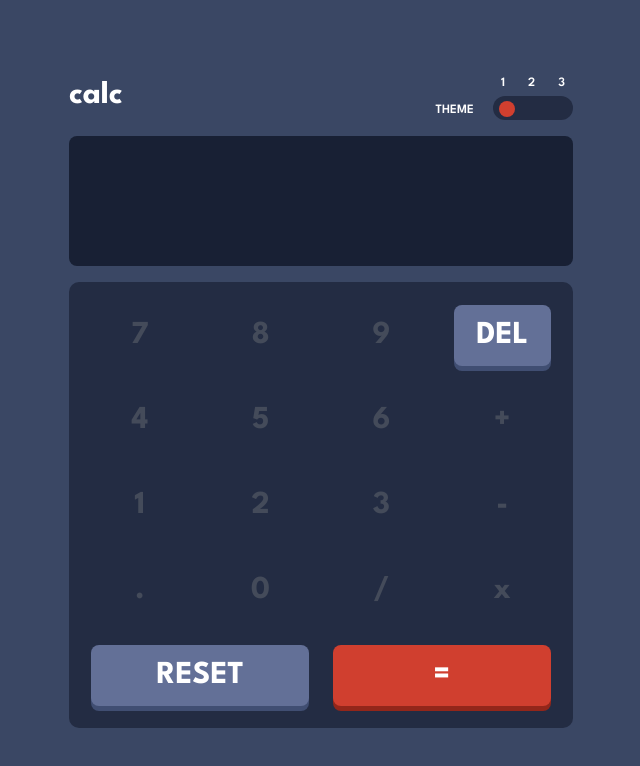
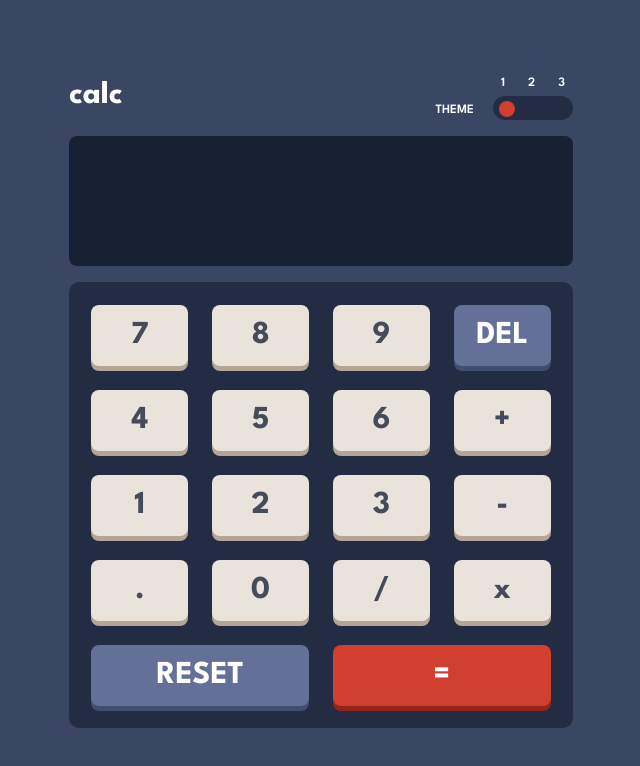
Before and after one commit to Sana-Shabeel/calculator-app, a React (Vite) app: page / in a window 1280 px wide. Shown: the top 766 px of the page, without its empty margins (319-959 px from the left). Built offline with nearby package versions, Linux system fonts and the light colour scheme.

Commit message:
Add swicth theme colors

```diff
--- a/src/index.css
+++ b/src/index.css
@@ -27,9 +27,11 @@
 
   /* them 2 keys */
   --t2-dark-cyan: hsl(185, 42%, 37%);
+  --t2-dark-cyan-hover: hsl(185, 44%, 52%);
   --t2-dark-cyan-shadow: hsl(185, 58%, 25%);
   --t2-orange-bg: hsl(25, 98%, 40%);
   --t2-orange-bg-shadow: hsl(25, 99%, 27%);
+  --t2-orange-bg-hover: hsl(25, 80%, 61%);
   --t2-light-grayish-yellow: hsl(45, 7%, 89%);
   --t2-grayish-orange-shadow: hsl(35, 11%, 61%);
 
@@ -41,11 +43,16 @@
   --t3-very-dark-voilet: hsl(268, 47%, 21%);
   --t3-dark-magenta-shadow: hsl(290, 70%, 36%);
 
-  --t1-dark-gray-blue: hsl(221, 14%, 31%);
+  --t1-key-text: hsl(221, 14%, 31%);
+  --white: #fff;
+  --t2-key-text: hsl(60, 10%, 19%);
+  --t3-key-text: hsl(52, 100%, 62%);
+
+  /* --t1-dark-gray-blue: hsl(221, 14%, 31%);
   --white: #fff;
   --t2-dark-gray-yellow: hsl(221, 14%, 31%);
   --t3-light-yellow: hsl(221, 14%, 31%);
-  --t3-dark-blue: hsl(198, 20%, 13%);
+  --t3-dark-blue: hsl(198, 20%, 13%); */
 
   font-synthesis: none;
   text-rendering: optimizeLegibility;
@@ -65,11 +72,12 @@
   --key-bg-toggle: var(--t1-red-bg);
   --key-bg-toggle-shadow: var(--t1-red-bg-shadow);
   --key-bg-toggle-hover: var(--t1-red-bg-hover);
-  --t1-key-bg: var(--t1-light-grayish-orange);
-  --t1-key-bg-shadow: hsl(--t1-grayish-orange-shadow);
+  --key-bg: var(--t1-light-grayish-orange);
+  --key-bg-shadow: var(--t1-grayish-orange-shadow);
 
   /* text */
-  --key-text: var(--t1-dark-gray-blue);
+  --key-text: var(--t1-key-text);
+  --key-hover: var(--white);
   --del-key-text: var(--white);
   --display-text: var(--white);
 }
@@ -80,13 +88,16 @@
 
   --del-key-bg: var(--t2-dark-cyan);
   --del-key-bg-shadow: var(--t2-dark-cyan-shadow);
+  --del-key-bg-hover: var(--t2-dark-cyan-hover);
   --key-bg-toggle: var(--t2-orange-bg);
   --key-bg-toggle-shadow: var(--t2-orange-bg-shadow);
-  --t2-key-bg: var(--t2-light-grayish-yellow);
-  --t2-key-bg-shadow: hsl(--t2-grayish-orange-shadow);
+  --key-bg-toggle-hover: var(--t2-orange-bg-hover);
+  --key-bg: var(--t2-light-grayish-yellow);
+  --key-bg-shadow: var(--t2-grayish-orange-shadow);
 
   /* text */
-  --key-text: var(--t3-light-yellow);
+  --key-text: var(--t2-key-text);
+  --key-hover: var(--white);
   --del-key-text: var(--white);
   --display-text: var(--t2-dark-gray-yellow);
 }
@@ -97,15 +108,18 @@
 
   --del-key-bg: var(--t3-dark-violet);
   --del-key-bg-shadow: var(--t3-vivid-magenta-shadow);
+  --del-key-bg-hover: var(--t3-vivid-magenta-shadow);
   --key-bg-toggle: var(--t3-pure-cyan-bg);
   --key-bg-toggle-shadow: var(--t3-soft-cyan-bg-shadow);
-  --t3-key-bg: var(--t3-very-dark-voilet);
-  --t3-key-bg-shadow: var(--t3-dark-magenta-shadow);
+  --key-bg-toggle-hover: var(--t3-soft-cyan-bg-shadow);
+  --key-bg: var(--t3-very-dark-voilet);
+  --key-bg-shadow: var(--t3-dark-magenta-shadow);
 
   /* text */
-  --key-text: var(--t2-dark-gray-yellow);
+  --key-text: var(--t3-key-text);
+  --key-hover: var(--t3-vivid-magenta-shadow);
   --del-key-text: var(--white);
-  --display-text: var(--t3-light-yellow);
+  --display-text: var(--t3-key-text);
 }
 
 *,
```
